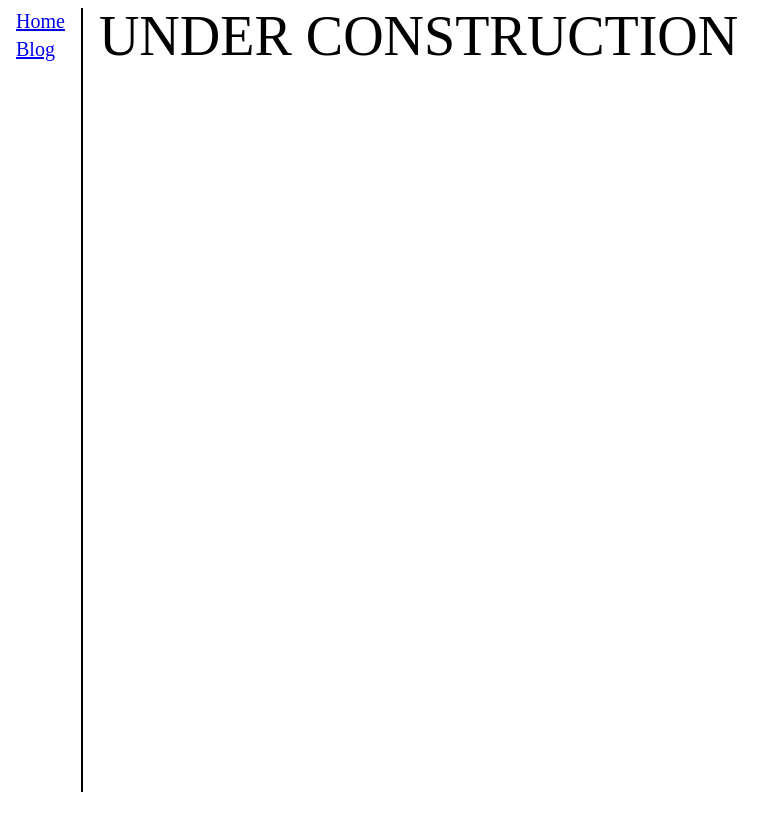
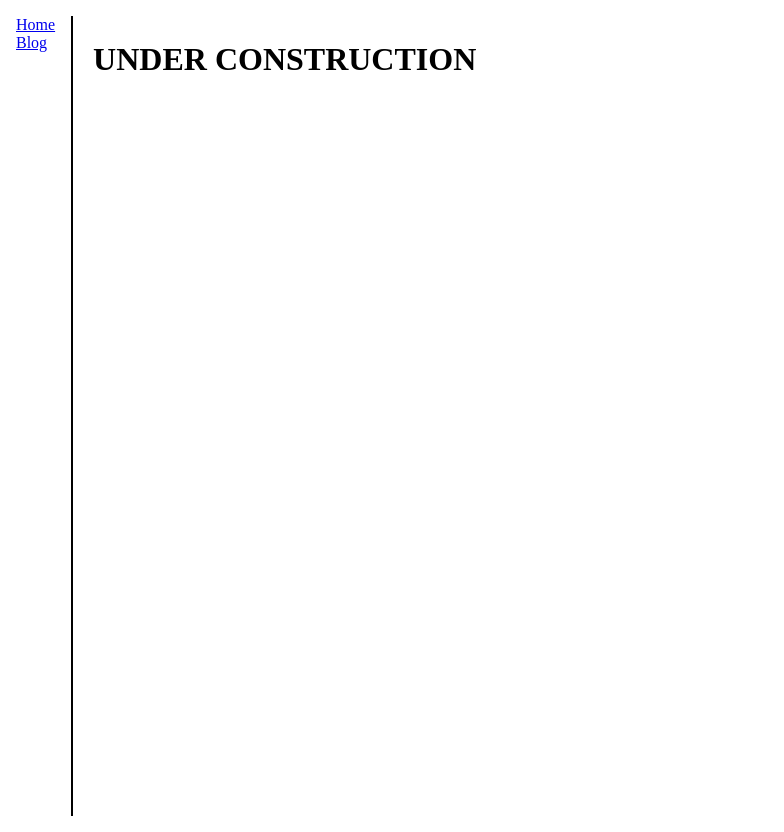
Before and after one commit to KOEGlike/personal-site, a SvelteKit app: page /blog in a window 1280 px wide. Shown: the whole page, without its empty margins (0-784 px from the left). Before the commit the page ends 800 px from the top, so only its background shows below. Built offline with nearby package versions, Linux system fonts and the light colour scheme.

Commit message:
removed tailwind

```diff
--- a/package.json
+++ b/package.json
@@ -19,14 +19,11 @@
 		"@sveltejs/enhanced-img": "0.11",
 		"@sveltejs/kit": "2",
 		"@sveltejs/vite-plugin-svelte": "7",
-		"@tailwindcss/typography": "^0.5.20",
-		"@tailwindcss/vite": "^4.3.3",
 		"mdsvex": "0.12",
 		"prettier": "3",
 		"prettier-plugin-svelte": "4",
 		"svelte": "5",
 		"svelte-check": "4",
-		"tailwindcss": "^4.3.3",
 		"typescript": "6",
 		"vite": "8"
 	}
--- a/src/app.css
+++ /dev/null
@@ -1,8 +0,0 @@
-@import 'tailwindcss';
-@plugin '@tailwindcss/typography';
-
-@layer base {
-	body {
-		font-family: 'Times New Roman', Times, serif;
-	}
-}
--- a/src/routes/+layout.svelte
+++ b/src/routes/+layout.svelte
@@ -1,6 +1,4 @@
 <script lang="ts">
-	import '../app.css';
-
 	let { children } = $props();
 </script>
 
@@ -11,13 +9,43 @@
 		content="Portfolio of Marcell Balázs, embedded systems and PCB design projects including Meko, Hackxpansion, and Mito."
 	/>
 </svelte:head>
-<div
-	class="flex h-screen w-screen flex-row prose-xl py-2 leading-snug prose-ul:my-1 prose-li:my-0 prose-a:text-[#0000EE] prose-a:visited:text-[#551A8B] prose-a:active:text-[#EE0000] prose-a:underline prose-a:font-normal"
->
-	<div class="h-full border-r-2 border-black px-4">
+<div id="container">
+	<div id="sidebar">
 		<a href="/">Home</a>
 		<br />
 		<a href="/blog">Blog</a>
 	</div>
-	<div class="mx-4">{@render children()}</div>
+	<div id="content">{@render children()}</div>
 </div>
+
+<style>
+	:global(body) {
+		margin: 0;
+		height: 100vh;
+	}
+
+	#container {
+		display: flex;
+		flex-direction: row;
+
+		width: 100%;
+		height: 100%;
+
+		padding: 1em 0;
+	}
+
+	#sidebar {
+		height: 100%;
+
+		border-right: 0.125em solid black;
+	}
+
+	#content {
+		margin: 0.25em;
+	}
+
+	#content,
+	#sidebar {
+		padding: 0 1em;
+	}
+</style>
--- a/vite.config.ts
+++ b/vite.config.ts
@@ -2,13 +2,11 @@ import adapter from '@sveltejs/adapter-static';
 import { sveltekit } from '@sveltejs/kit/vite';
 import { enhancedImages } from '@sveltejs/enhanced-img';
 import { mdsvex } from "mdsvex";
-import tailwindcss from '@tailwindcss/vite';
 import { defineConfig } from 'vite';
 
 export default defineConfig({
   plugins: [
     enhancedImages(),
-    tailwindcss(),
 		sveltekit({
 			compilerOptions: {
 				// Force runes mode for the project, except for libraries. Can be removed in svelte 6.
```
Also changed, not shown: 1 other file (tests, documents, lock files or other folders).
